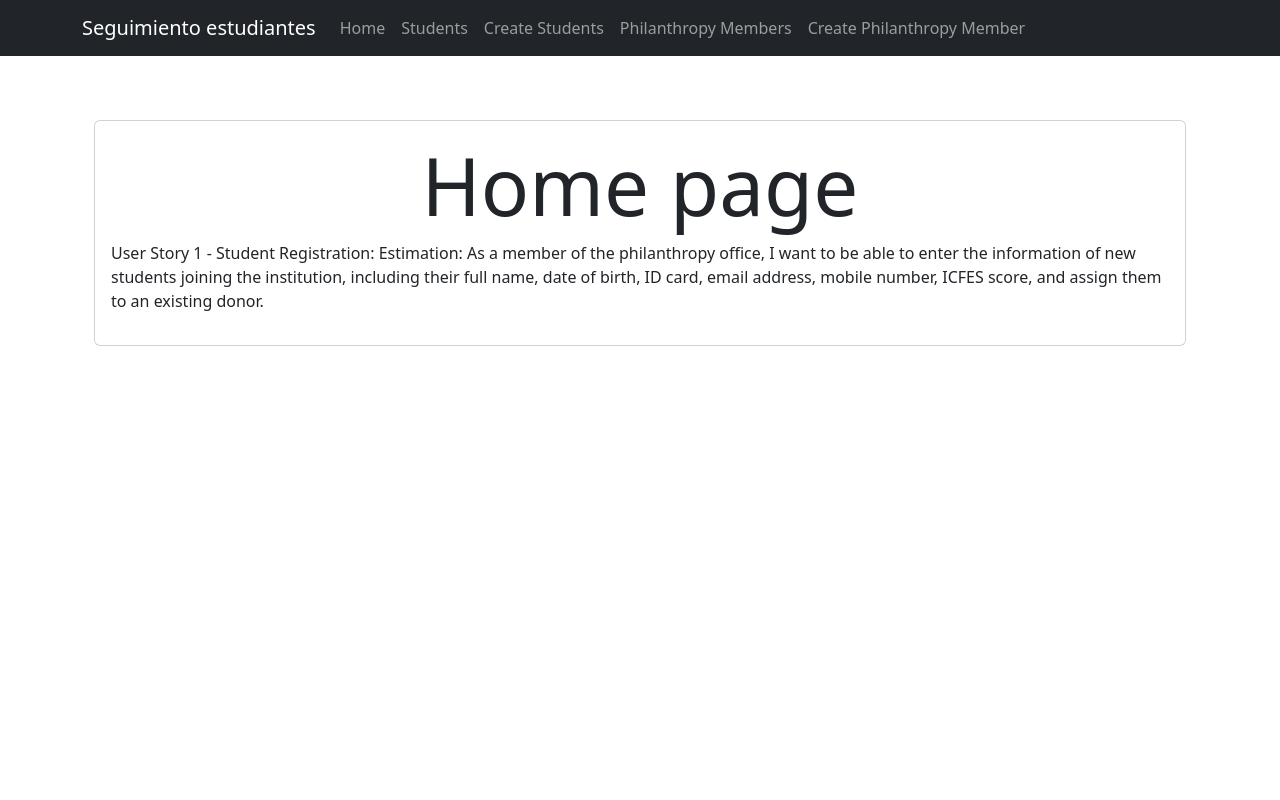
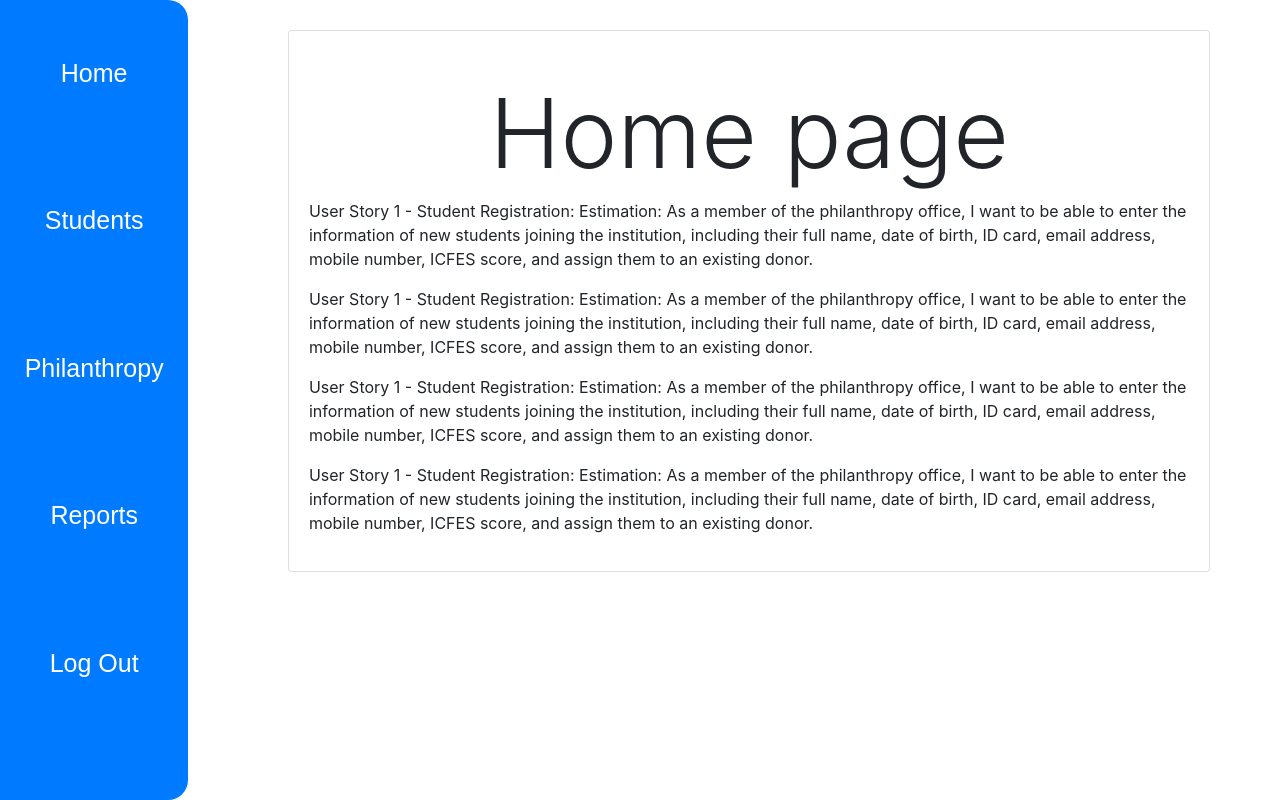
Before and after one commit to ICESI-PI1/icesi-filantrop-a-equipo-3, a Django app: page / in a window 1280 px wide. Run offline with Django 4.2, Linux system fonts and the light colour scheme; some libraries are stand-ins or nearby versions.

Commit message:
feat(style): Add style to page

```diff
--- /dev/null
+++ b/MSDE_App/static/style.css
@@ -0,0 +1,55 @@
+.block {
+    min-height: 100vh;
+}
+
+nav ul {
+    margin-top: 25%;
+    text-align: center;
+    align-content: center;
+    list-style: none;
+    padding: 0;
+}
+
+.navbar-nav .nav-item .nav-link {
+    color: #ffffff;
+    font-family: "Raleway SemiBold", sans-serif;
+    font-size: 25px;
+}
+
+.navbar-nav {
+    flex-direction: column;
+    justify-content: space-between;
+    height: 100%;
+    border-top-right-radius: 20px;
+    border-bottom-right-radius: 20px;
+}
+
+.navbar-nav .nav-item {
+    flex-grow: 1;
+}
+
+.main {
+    padding-top: 30px;
+}
+
+.text-center {
+    margin-top: 25px;
+}
+
+.cancel-button {
+    margin-top: 15px;
+}
+
+.btn-primary {
+    background-color: #00008b;
+    color: #ffffff;
+}
+
+nav ul li {
+    text-align: center;
+    justify-content: center;
+}
+
+.select-students {
+    margin-top: 20px;
+}
--- a/MSDE_App/templates/index.html
+++ b/MSDE_App/templates/index.html
@@ -1,6 +1,6 @@
 {% extends 'layouts/base.html' %}
 {% block content %}
-    <main class="container py-5">
+    <main class="container">
          <section class="card card-body">
         <h1 class="display-1 text-center">Home page</h1>
              <p>
@@ -9,6 +9,25 @@
                  including their full name, date of birth, ID card,
                  email address, mobile number, ICFES score, and assign them to an existing donor.
              </p>
+             <p>
+                 User Story 1 - Student Registration: Estimation: As a member of the philanthropy office,
+                 I want to be able to enter the information of new students joining the institution,
+                 including their full name, date of birth, ID card,
+                 email address, mobile number, ICFES score, and assign them to an existing donor.
+             </p>
+             <p>
+                 User Story 1 - Student Registration: Estimation: As a member of the philanthropy office,
+                 I want to be able to enter the information of new students joining the institution,
+                 including their full name, date of birth, ID card,
+                 email address, mobile number, ICFES score, and assign them to an existing donor.
+             </p>
+             <p>
+                 User Story 1 - Student Registration: Estimation: As a member of the philanthropy office,
+                 I want to be able to enter the information of new students joining the institution,
+                 including their full name, date of birth, ID card,
+                 email address, mobile number, ICFES score, and assign them to an existing donor.
+             </p>
+
     </section>
     </main>
 
--- a/MSDE_App/templates/layouts/base.html
+++ b/MSDE_App/templates/layouts/base.html
@@ -4,17 +4,21 @@
 <head>
     <meta charset="UTF-8">
     <title>Base</title>
-    <link rel="stylesheet" href="https://cdn.jsdelivr.net/npm/bootstrap@5.3.2/dist/css/bootstrap.min.css" >
-
+    <link rel="stylesheet" href="/../../static/style.css">
+    <link rel="stylesheet" href="https://cdn.jsdelivr.net/npm/bootstrap@5.3.2/dist/css/bootstrap.min.css">
+    <link rel="stylesheet" href="https://maxcdn.bootstrapcdn.com/bootstrap/4.4.1/css/bootstrap.min.css">
+    <script src="https://ajax.googleapis.com/ajax/libs/jquery/3.4.1/jquery.min.js"></script>
+    <script src="https://maxcdn.bootstrapcdn.com/bootstrap/4.4.1/js/bootstrap.min.js"></script>
 </head>
 <body>
+<!---
     <nav class="navbar navbar-expand-lg bg-dark navbar-dark">
   <div class="container">
     <a class="navbar-brand" href="/">Seguimiento estudiantes</a>
     <button class="navbar-toggler" type="button" data-bs-toggle="collapse" data-bs-target="#navbarNav" aria-controls="navbarNav" aria-expanded="false" aria-label="Toggle navigation">
       <span class="navbar-toggler-icon"></span>
     </button>
-    <div class="collapse navbar-collapse" id="navbarNav">
+    <div class="nav flex-column" id="navbarNav">
       <ul class="navbar-nav">
             <li class="nav-item">
                 <a href="/index" class="nav-link">Home</a>
@@ -34,15 +38,49 @@
       </ul>
     </div>
   </div>
-</nav>
-    <nav class="container">
-        <ul>
-
-        </ul>
-    </nav>
-    <main class="container">
+</nav> --->
+<!--
+    <nav class="container-fluid">
+        <ul class="nav flex-column">
+  <li class="nav-item">
+    <a class="nav-link active" href="#">Active</a>
+  </li>
+  <li class="nav-item">
+    <a class="nav-link" href="#">Link</a>
+  </li>
+  <li class="nav-item">
+    <a class="nav-link" href="#">Link</a>
+  </li>
+  <li class="nav-item">
+    <a class="nav-link disabled" href="#">Disabled</a>
+  </li>
+</ul> --->
+<div class="row h-100">
+    <div class="col-2">
+        <nav class="navbar-nav bg-primary h-100 w-100">
+            <ul class="flex-fill d-flex flex-column">
+                <li class="nav-item flex-grow-1">
+                    <a class="nav-link" href="/index"> Home </a>
+                </li>
+                <li class="nav-item flex-grow-1">
+                    <a class="nav-link" href="/students"> Students </a>
+                </li>
+                <li class="nav-item flex-grow-1">
+                    <a class="nav-link" href="/philanthropy"> Philanthropy </a>
+                </li>
+                <li class="nav-item flex-grow-1">
+                    <a class="nav-link" href="/index"> Reports </a>
+                </li>
+                <li class="nav-item flex-grow-1">
+                    <a class="nav-link" href="/index"> Log Out </a>
+                </li>
+            </ul>
+        </nav>
+    </div>
+    <div class="main container col-9 block">
         {% block content %}
         {% endblock %}
-    </main>
+    </div>
+</div>
 </body>
 </html>
--- a/MSDE_App/templates/philanthropy/create_philanthropy.html
+++ b/MSDE_App/templates/philanthropy/create_philanthropy.html
@@ -2,13 +2,14 @@
 {% block content %}
        <main class="container">
             <div class="row">
-                <div class="col-md-4 offset-md-4">
+                <div>
                      <form method="POST" class="card card-body">
                          <h1>New Philanthropy Member</h1>
                           {{ error }}
                           {% csrf_token %}
                           {{ form.as_p }}
                           <button type="submit" class="btn btn-primary">Save</button>
+                         <a class="btn btn-outline-primary cancel-button" href="/philanthropy" role="button">Cancel</a>
                     </form>
                 </div>
             </div>
--- a/MSDE_App/templates/student/create_student.html
+++ b/MSDE_App/templates/student/create_student.html
@@ -2,7 +2,7 @@
 {% block content %}
        <main class="container">
             <div class="row">
-                <div class="col-md-4 offset-md-4">
+                <div>
                      <form method="POST" class="card card-body">
                          <h1>Create a new Student</h1>
                           {{ error }}
--- a/MSDE_App/templates/student/students.html
+++ b/MSDE_App/templates/student/students.html
@@ -3,7 +3,7 @@
 {% block content %}
     <main class="container">
         <div class="row">
-            <div class="col-md-6 offset-md-3">
+            <div>
                 <h1>
                     Students
                 </h1>
--- a/MSDE_App/urls.py
+++ b/MSDE_App/urls.py
@@ -16,5 +16,6 @@
     path('philanthropy/<str:philanthropy_code>/edit/',
          views.philanthropy_edit, name='philanthropy_edit'),
     path('philanthropy/<str:philanthropy_code>/delete/',
-         views.philanthropy_delete, name='delete_philanthropy')
+         views.philanthropy_delete, name='delete_philanthropy'),
+    # path('reports/', views.reports_view ,name='reports')
 ]
--- a/MSDE_App/views/__init__.py
+++ b/MSDE_App/views/__init__.py
@@ -1,3 +1,4 @@
 from .student_view import *
 from .home_view import *
 from .philanthropy_view import *
+from .reports_view import *
--- a/MSDE_Project/settings.py
+++ b/MSDE_Project/settings.py
@@ -10,6 +10,7 @@
 https://docs.djangoproject.com/en/4.2/ref/settings/
 """
 
+import os.path
 from pathlib import Path
 
 # Build paths inside the project like this: BASE_DIR / 'subdir'.
@@ -118,6 +119,7 @@
 # https://docs.djangoproject.com/en/4.2/howto/static-files/
 
 STATIC_URL = 'static/'
+STATICFILES_DIRS = (os.path.join(BASE_DIR, "MSDE_App/static"),)
 
 # Default primary key field type
 # https://docs.djangoproject.com/en/4.2/ref/settings/#default-auto-field
```
Also changed, not shown: MSDE_App/templates/philanthropy/philanthropy.html (+16 -10 lines).
